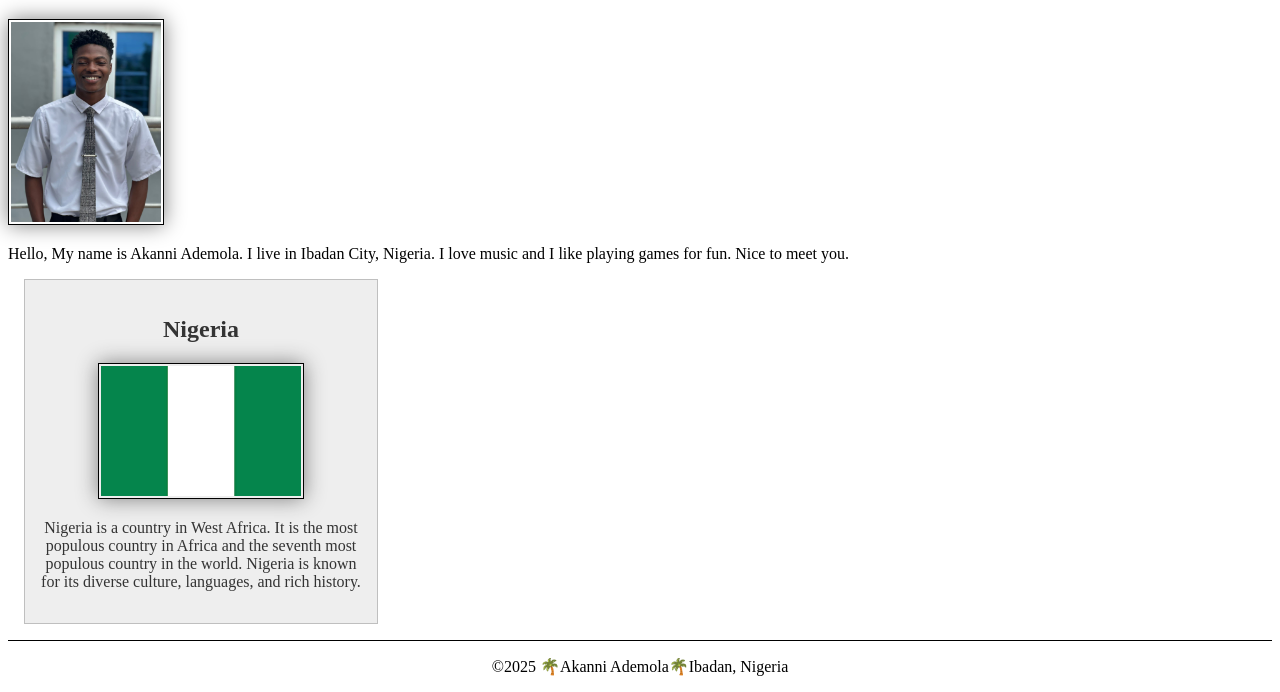
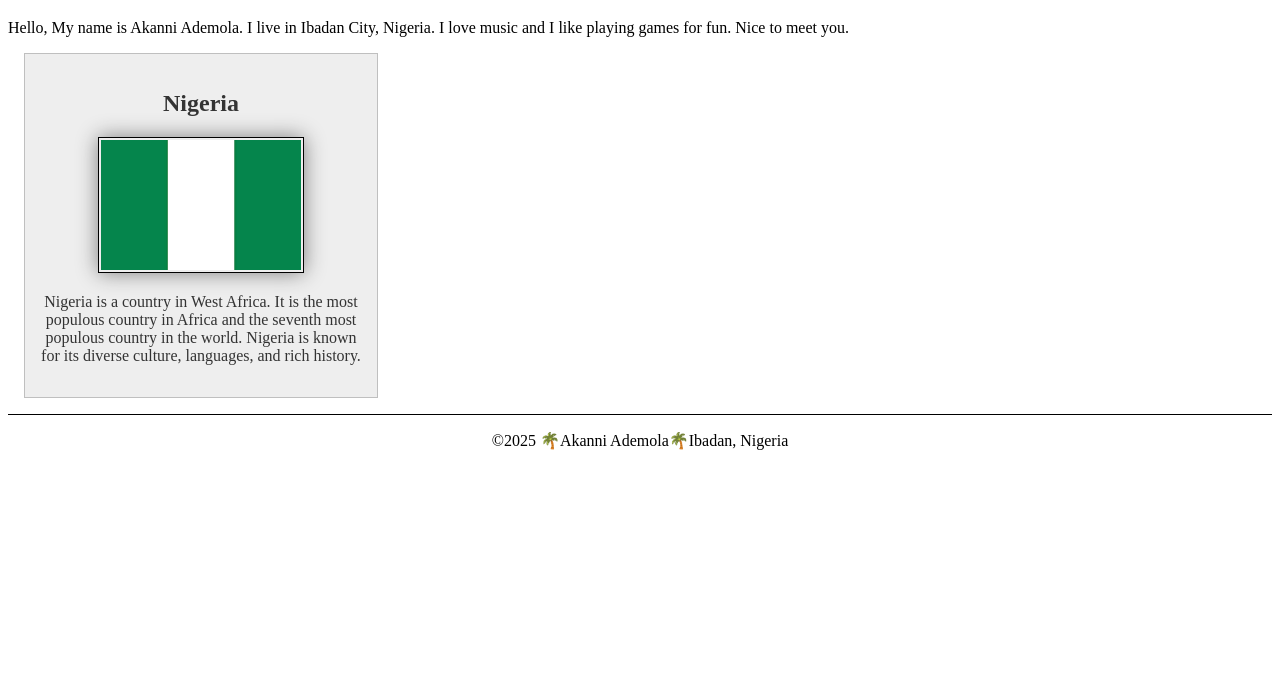
Before and after one commit to a-akanni24/wdd130, a plain HTML site: page index.html in a window 1280 px wide. Shown: the part 205-897 px from the top of the page. After the commit the page ends 800 px from the top, so only its background shows below. Drawn offline with Linux system fonts and the light colour scheme.

Commit message:
removed profile pic

```diff
--- a/index.html
+++ b/index.html
@@ -19,7 +19,6 @@
     </header>
     <main>
         <h1>Akanni Ademola | WDD 130</h1>
-        <img src="images/profile.jpg" alt="Ademola Profile Pic" width="200">
         <p>Hello, My name is Akanni Ademola. I live in Ibadan City, Nigeria. I love music and I like playing games for
             fun. Nice to meet you.</p>
     </main>
```
Also changed, not shown: images/profile.JPG (deleted).
